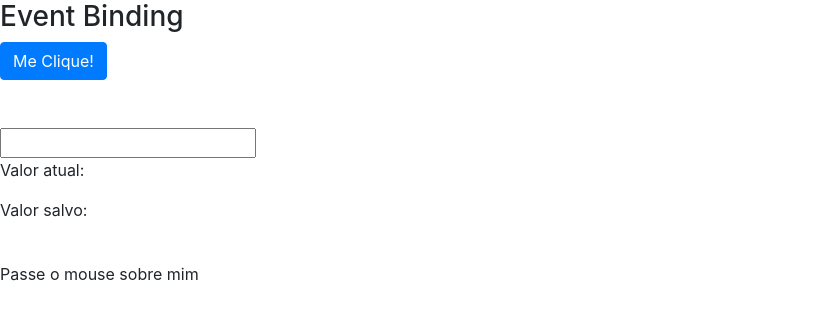
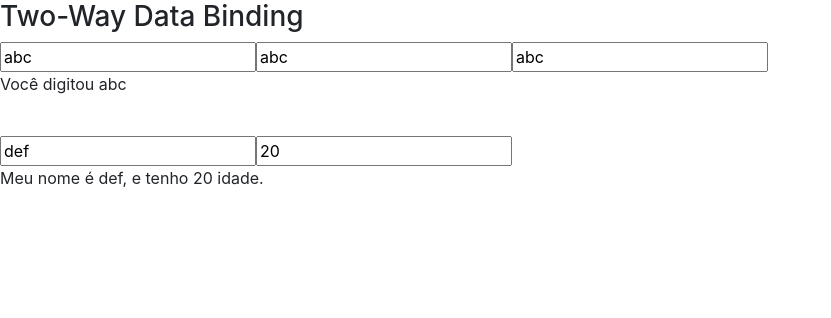
Before and after one commit to PedroFerreiraCJr/angular-intro, an Angular app: page / in a window 1280 px wide. Shown: the top 318 px of the page, without its empty margins (0-831 px from the left). Built offline with nearby package versions, Linux system fonts and the light colour scheme.

Commit message:
aula sobre two-way data binding

```diff
--- a/src/app/data-binding/data-binding.component.html
+++ b/src/app/data-binding/data-binding.component.html
@@ -58,6 +58,7 @@
     </article>
     -->
 
+    <!--
     <article>
         <h3>Event Binding</h3>
         <div>
@@ -77,4 +78,31 @@
             [class.highlight]="isMouseOver">
             Passe o mouse sobre mim</span>
     </article>
+    -->
+
+    <article>
+        <h3>Two-Way Data Binding</h3>
+        <div>
+            <input type="text"
+                [ngModel]="nome"
+                (ngModelChange)="$event">
+
+            <input type="text"
+                [(ngModel)]="nome">
+
+            <input type="text"
+                bindon-ngModel="nome">
+            <p>Você digitou {{ nome }}</p>
+
+            <br>
+
+            <input type="text"
+                [(ngModel)]="pessoa.nome">
+
+            <input type="text"
+                [(ngModel)]="pessoa.idade">
+
+            <p>Meu nome é {{ pessoa.nome }}, e tenho {{ pessoa.idade }} idade.</p>
+        </div>
+    </article>
 </section>
--- a/src/app/data-binding/data-binding.component.ts
+++ b/src/app/data-binding/data-binding.component.ts
@@ -16,6 +16,13 @@ export class DataBindingComponent implements OnInit {
   valorAtual?: string;
   valorSalvo?: string;
   isMouseOver?: boolean;
+
+  // Two-way data binding
+  nome: string = 'abc';
+  pessoa: any = {
+    nome: 'def',
+    idade: 20
+  };
 
   constructor() { }
 
--- a/src/app/data-binding/data-binding.module.ts
+++ b/src/app/data-binding/data-binding.module.ts
@@ -1,5 +1,6 @@
 import { NgModule } from '@angular/core';
 import { CommonModule } from '@angular/common';
+import { FormsModule } from '@angular/forms';
 
 import { DataBindingComponent } from './data-binding.component';
 
@@ -7,7 +8,8 @@ import { DataBindingComponent } from './data-binding.component';
 @NgModule({
   declarations: [DataBindingComponent],
   imports: [
-    CommonModule
+    CommonModule,
+    FormsModule
   ],
   exports: [DataBindingComponent]
 })
```
